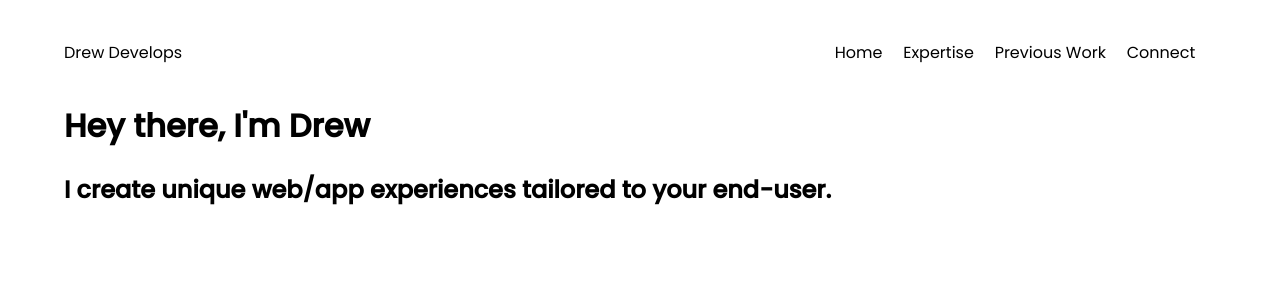
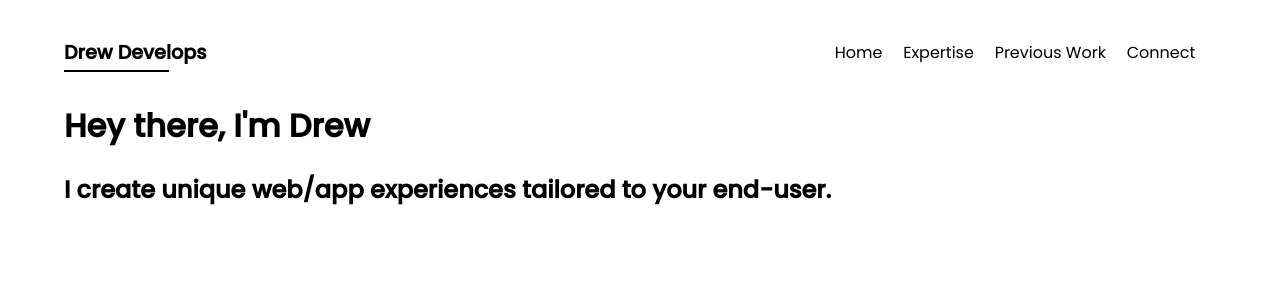
Before and after one commit to drewdoesdevelopment/drew-develops, a SvelteKit app: page / in a window 1280 px wide. Shown: the top 300 px of the page. Built offline with nearby package versions, Linux system fonts and the light colour scheme.

Commit message:
Adds some more styling to logo name

```diff
--- a/src/routes/+layout.svelte
+++ b/src/routes/+layout.svelte
@@ -3,7 +3,7 @@
 </script>
 
 <nav>
-    <a href="/">Drew Develops</a>
+    <a class='logo' href="/">Drew Develops</a>
 
     <ul>
         <li><a href="/">Home</a></li>
@@ -31,6 +31,20 @@
                 color: inherit;
             }
         }
+
+        .logo {
+            font-weight: bold;
+            font-size: 1.2rem;
+        }
+
+        .logo::after {
+            content: "";
+            width: 105px;
+            top: 70px;
+            left: 64px;
+            position: absolute;
+            border-bottom: 2px solid black;
+        }
     }
 
     ul {
```
